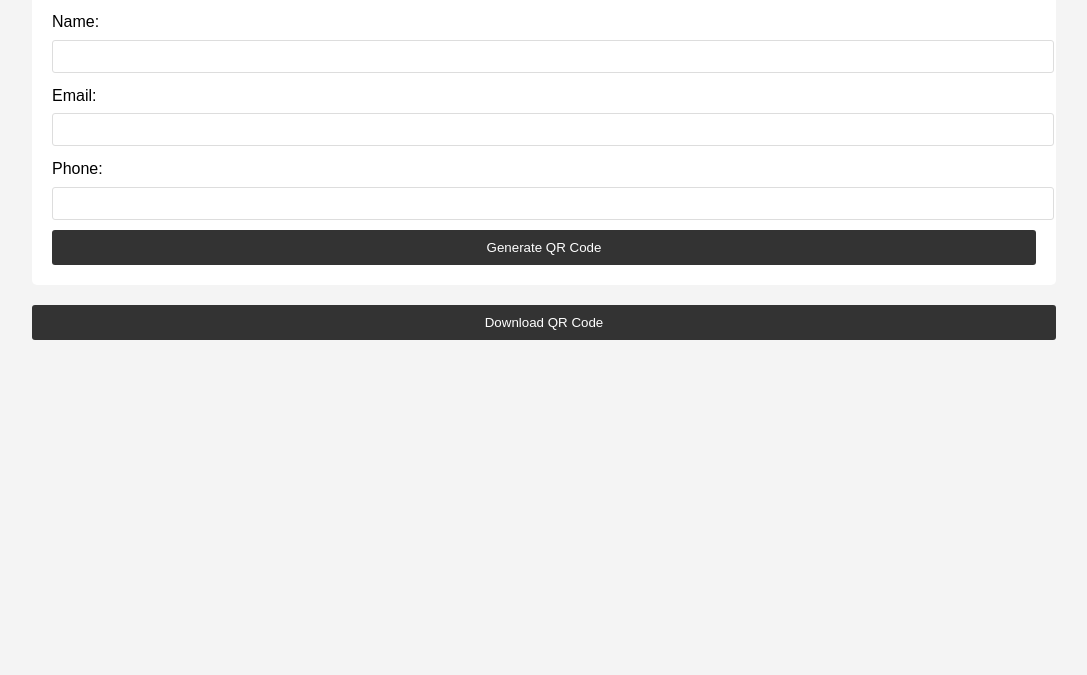
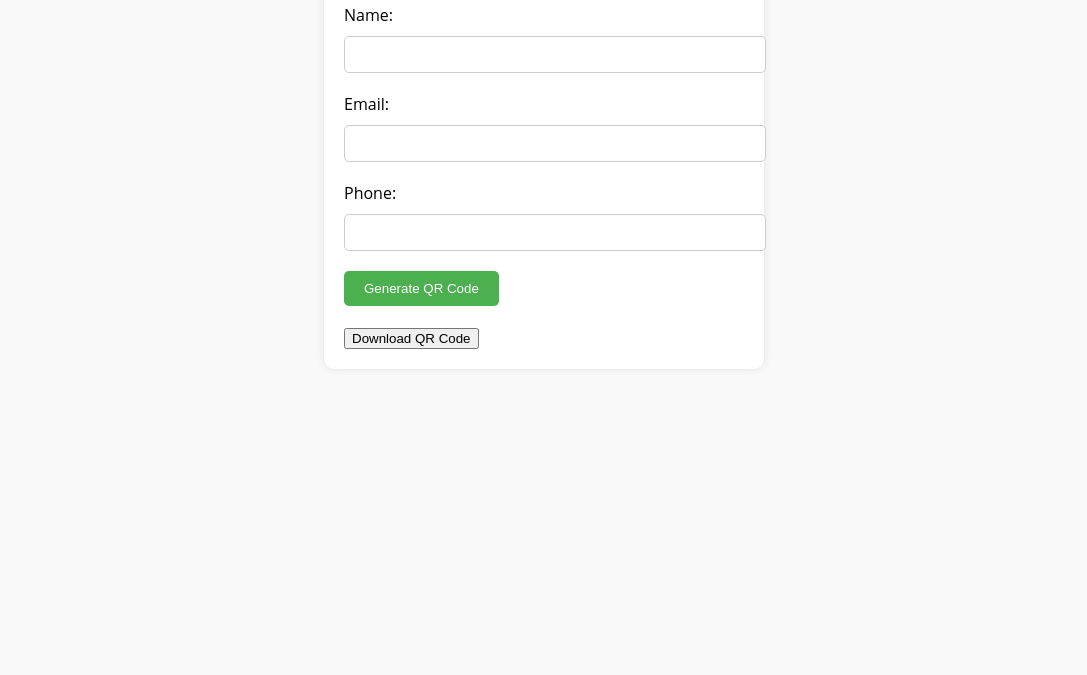
Before and after one commit to michaeljamesrojas/tool, a plain HTML site: page index.html in a window 1280 px wide. Shown: the part 125-800 px from the top of the page, without its empty margins (96-1183 px from the left). Drawn offline with nearby package versions, Linux system fonts and the light colour scheme.

Commit message:
improve css

```diff
--- a/styles.css
+++ b/styles.css
@@ -1,59 +1,60 @@
 body {
-    font-family: Arial, sans-serif;
-    line-height: 1.6;
-    margin: 0;
-    padding: 0;
-    background-color: #f4f4f4;
+    font-family: 'Open Sans', sans-serif;
+    background-color: #f9f9f9;
   }
 
   .container {
-    width: 80%;
-    margin: auto;
-    overflow: hidden;
+    max-width: 400px;
+    margin: 40px auto;
     padding: 20px;
+    background-color: #fff;
+    border-radius: 10px;
+    box-shadow: 0 0 10px rgba(0, 0, 0, 0.1);
   }
 
   h1 {
-    text-align: center;
-    color: #333;
+    font-weight: bold;
+    font-size: 24px;
+    margin-bottom: 10px;
   }
 
   form {
-    background: #fff;
-    padding: 20px;
-    margin-bottom: 20px;
-    border-radius: 5px;
+    margin-top: 20px;
   }
 
   label {
     display: block;
-    margin-bottom: 5px;
+    margin-bottom: 10px;
   }
 
-input {
+  input[type="text"], input[type="email"], input[type="tel"] {
     width: 100%;
-    padding: 8px;
-    margin-bottom: 10px;
-    border: 1px solid #ddd;
-    border-radius: 3px;
+    padding: 10px;
+    margin-bottom: 20px;
+    border: 1px solid #ccc;
+    border-radius: 5px;
   }
 
-button {
-    display: block;
-    width: 100%;
-    padding: 10px;
-    background: #333;
+  button[type="submit"] {
+    background-color: #4CAF50;
     color: #fff;
+    padding: 10px 20px;
     border: none;
-    border-radius: 3px;
+    border-radius: 5px;
     cursor: pointer;
   }
 
-button:hover {
-    background: #555;
+  button[type="submit"]:hover {
+    background-color: #3e8e41;
   }
 
   #qrcode {
+    margin-top: 20px;
     text-align: center;
-    margin-top: 20px;
   }
+
+  #qrcode img {
+    width: 200px;
+    height: 200px;
+    margin: 0 auto;
+  }
```
Lines whose indentation alone changed are shown as unchanged.
